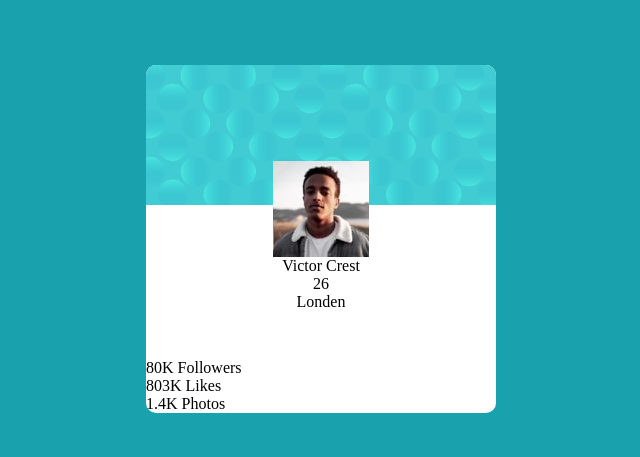
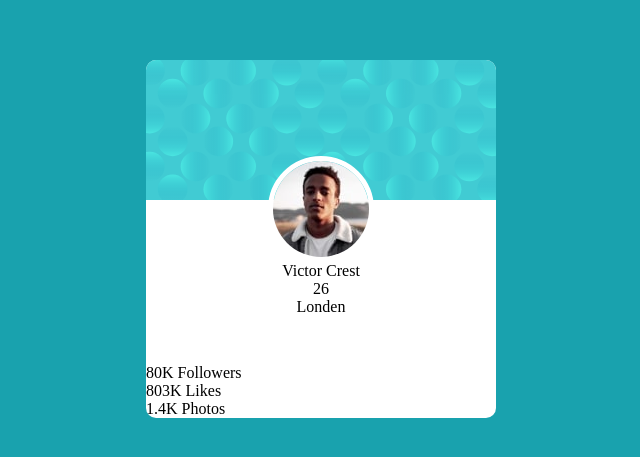
Before and after one commit to lazy-geek/scss-profile-card, a plain HTML site: page index.html in a window 1280 px wide. Shown: the part 161-618 px from the top of the page, without its empty margins (319-959 px from the left). Drawn offline with nearby package versions, Linux system fonts and the light colour scheme; files that its build step writes are made by us from their sources.

Commit message:
Add border radius to profile pic

```diff
--- a/scss/_card.scss
+++ b/scss/_card.scss
@@ -9,4 +9,8 @@
         position: relative;
         bottom: 48px;
 }
+    &__pic {
+        border: 5px solid white;
+        border-radius: 50%;
+    }
 }
```
